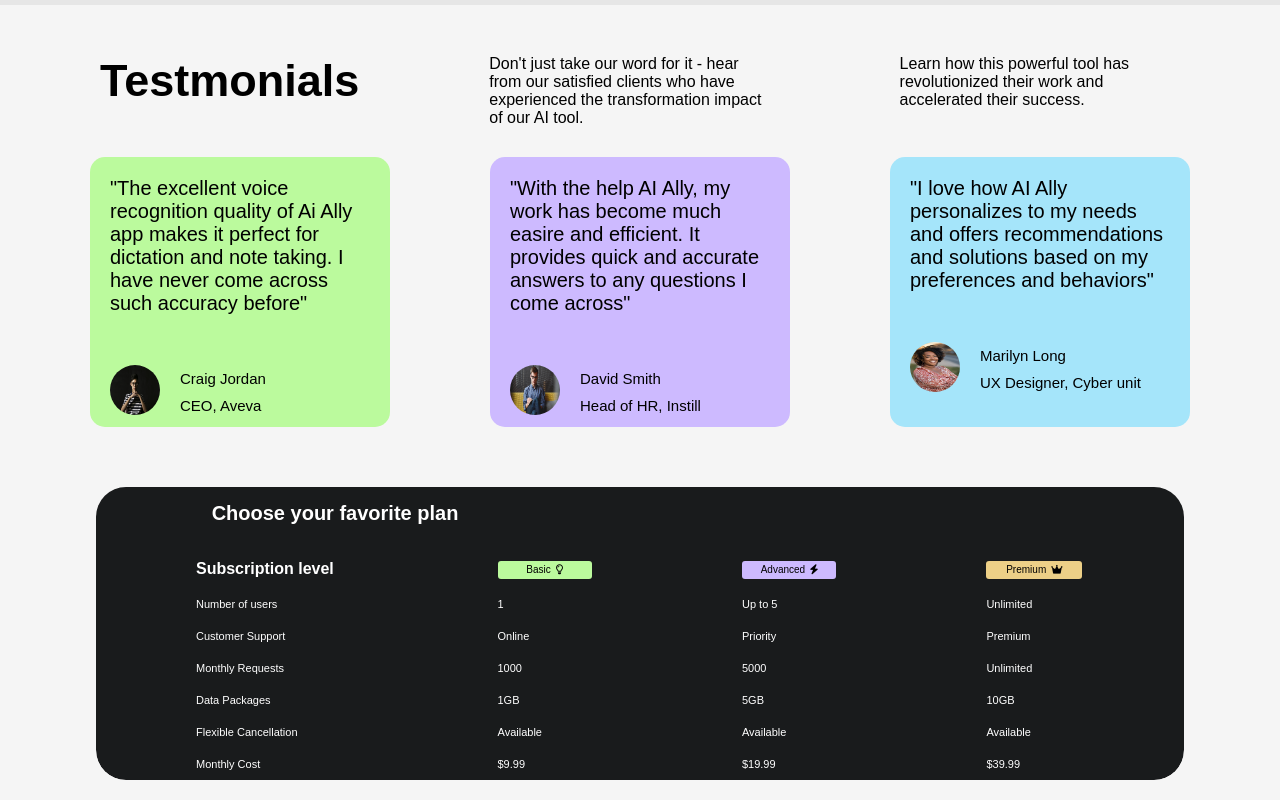
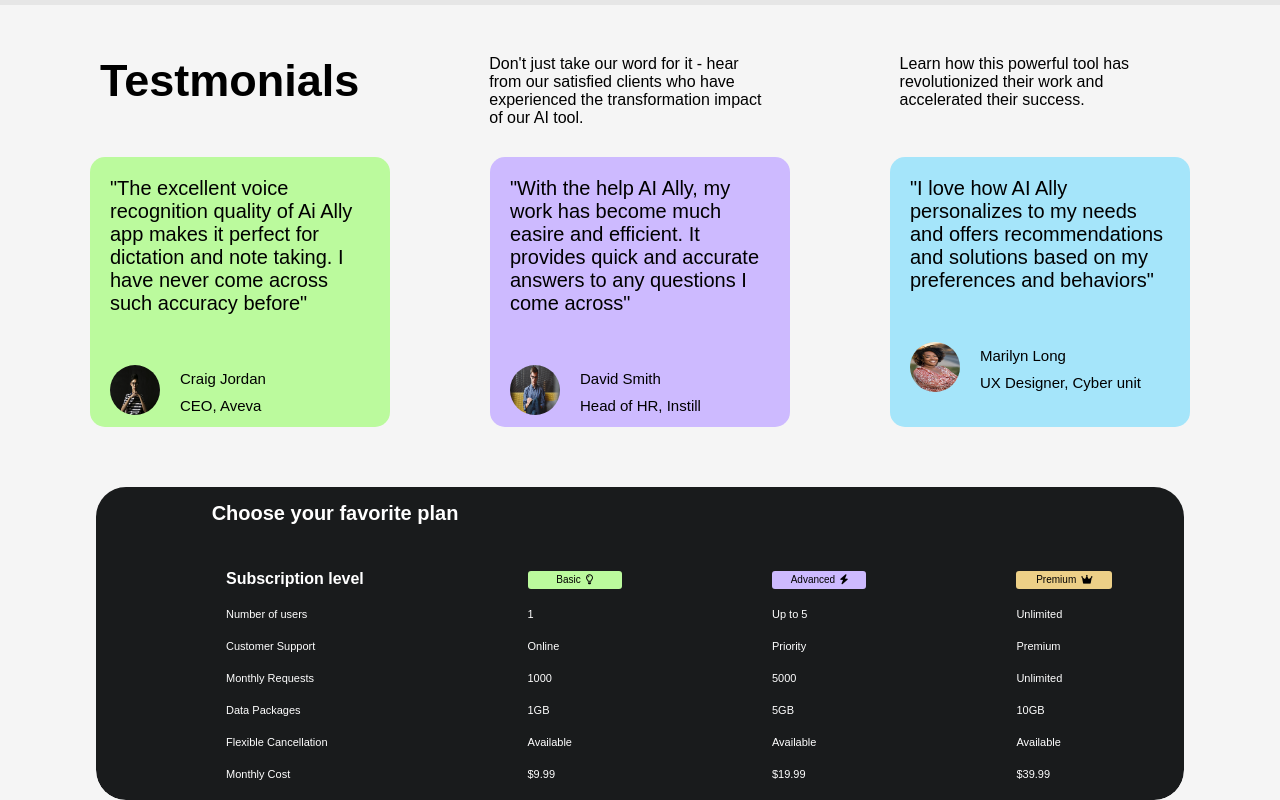
Before and after one commit to Adeniyesamuel/app, a plain HTML site: page index.html in a window 1280 px wide. Shown: the part 1947-2747 px from the top of the page. Drawn offline with Linux system fonts and the light colour scheme.

Commit message:
Update style.css

```diff
--- a/style.css
+++ b/style.css
@@ -486,7 +486,7 @@ table {
     border-radius: 0px 0px 10px 10px;
     align-items: center;
     justify-content: center;
-
+   padding: 10px 30px;
 }
 
 td {
```
